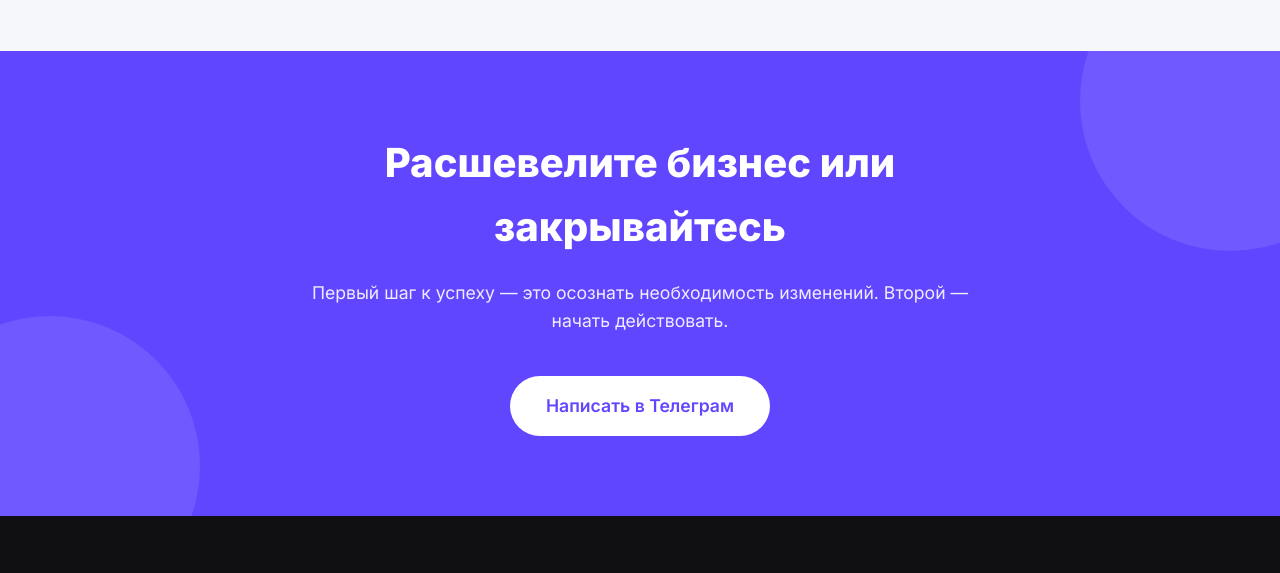
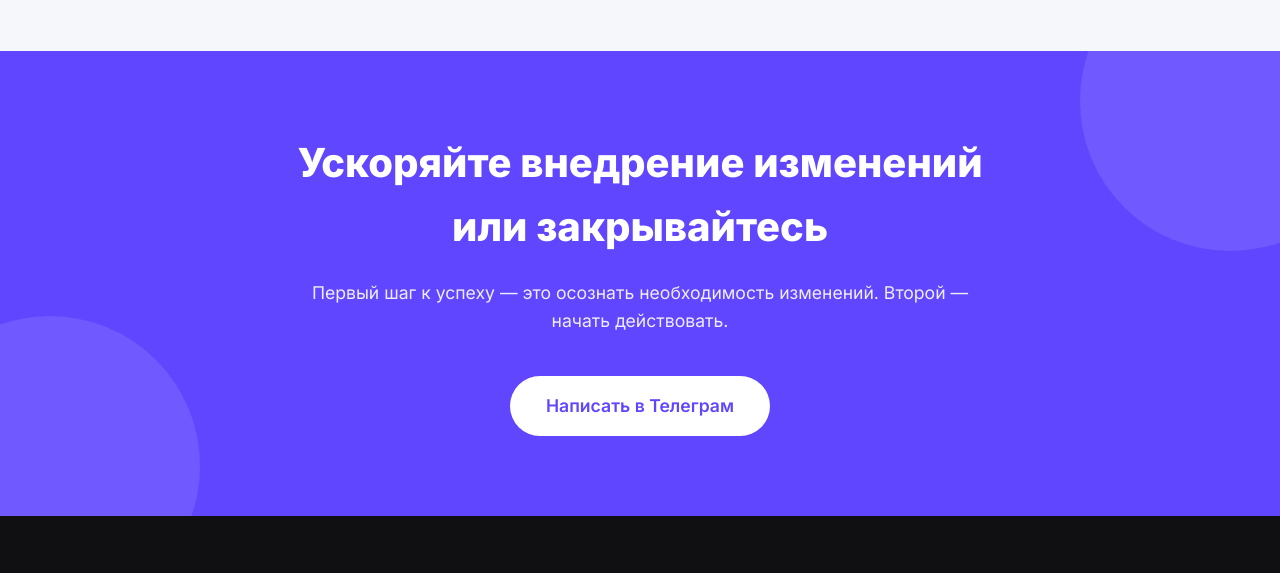
Before and after one commit to ivankuts/sovetnik.expert, a plain HTML site: page index.html in a window 1280 px wide. Shown: the part 3540-4113 px from the top of the page. Drawn offline with Linux system fonts and the light colour scheme.

Commit message:
ночная сборка

```diff
--- a/index.html
+++ b/index.html
@@ -892,7 +892,7 @@
     <section class="cta-section">
         <div class="container">
             <div class="cta-content">
-                <h2 class="cta-title">Расшевелите бизнес или закрывайтесь</h2>
+                <h2 class="cta-title">Ускоряйте внедрение изменений или закрывайтесь</h2>
                 <p class="cta-subtitle">Первый шаг к успеху — это осознать необходимость изменений. Второй — начать действовать.</p>
                 <a href="https://t.me/ivan_kuts" class="cta-button" target="_blank">Написать в Телеграм</a>
             </div>
```
